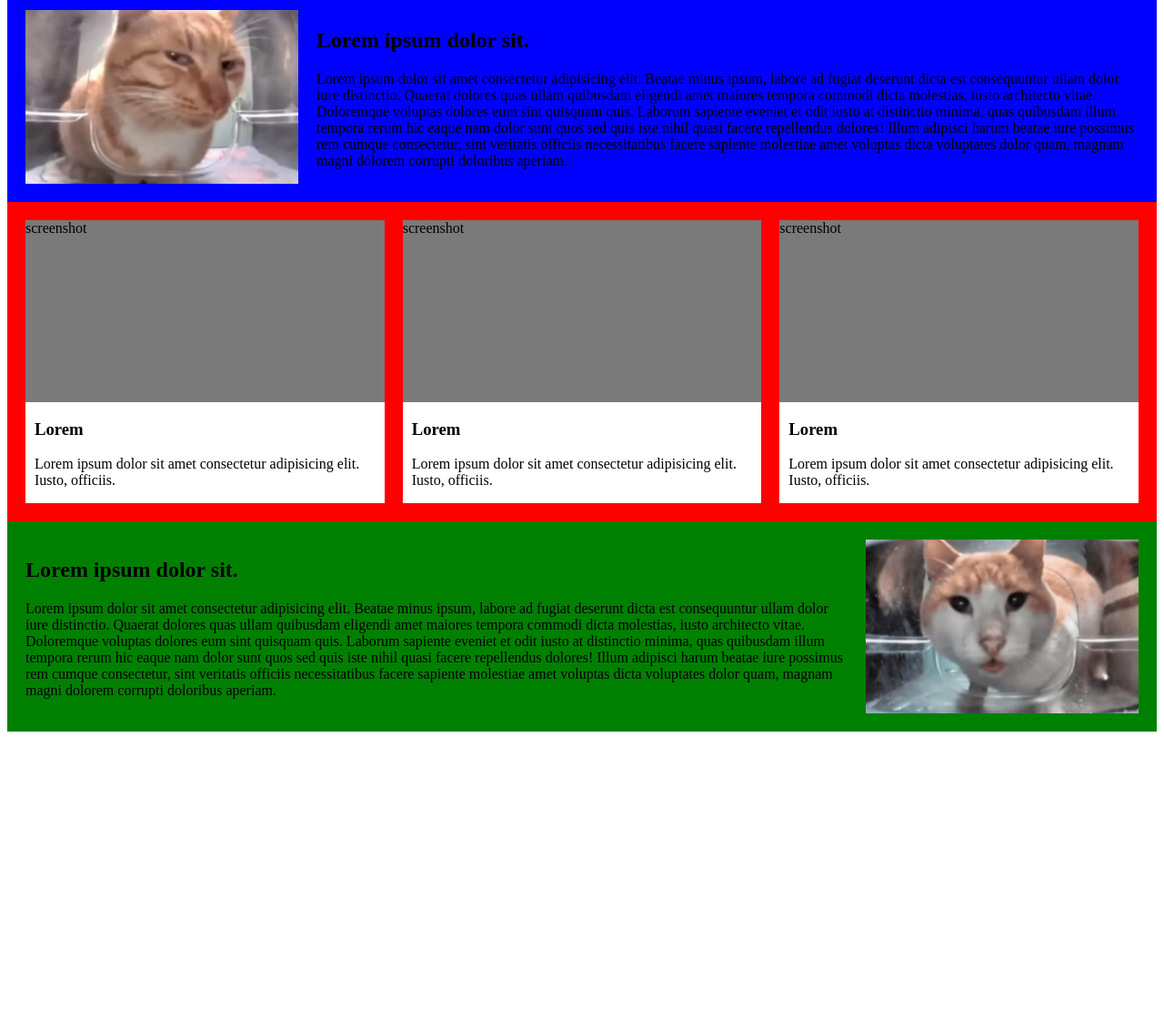
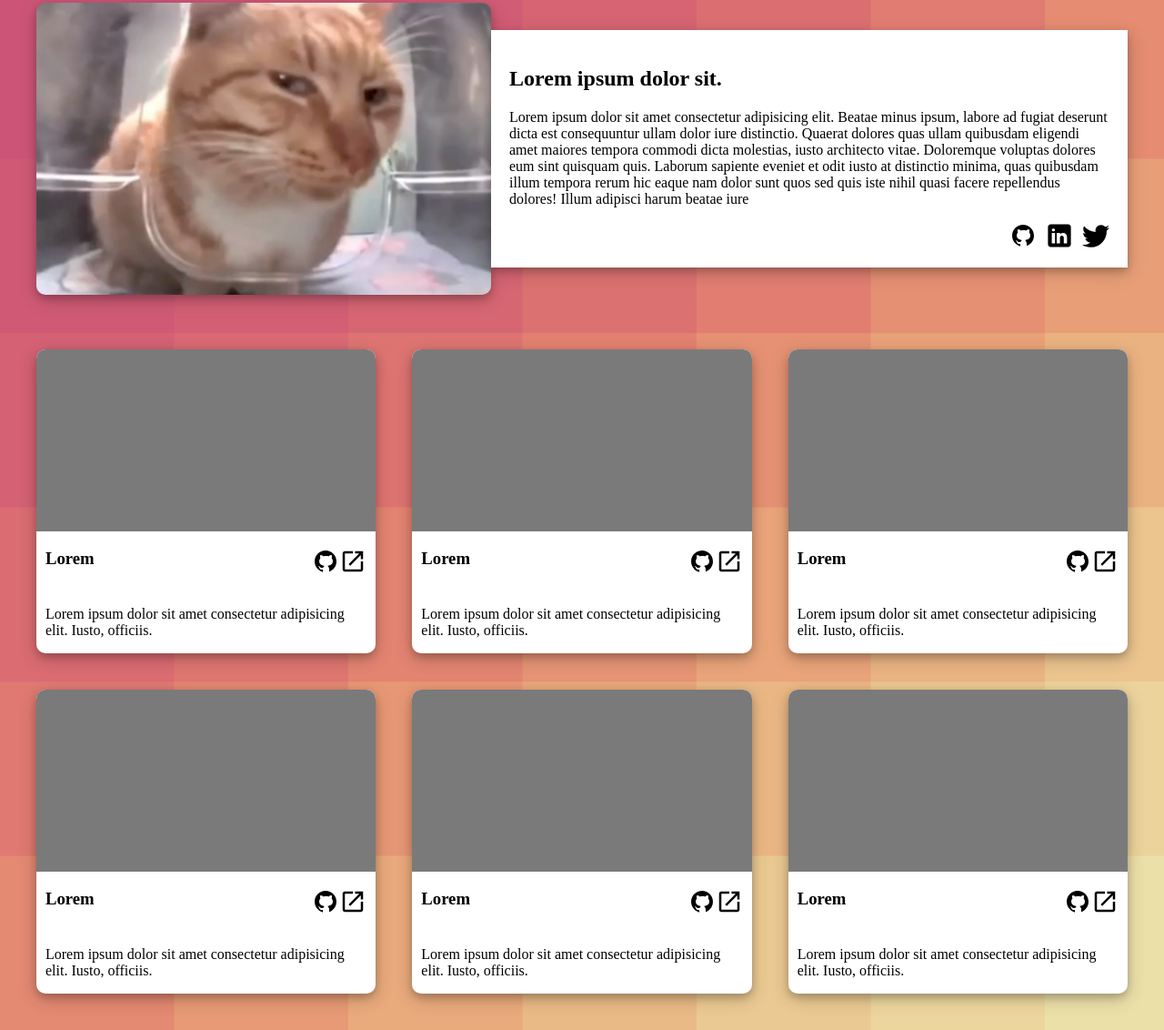
Before and after one commit to youyoumu/homepage, a plain HTML site: page index.html in a window 1280 px wide. Shown: the part 17-1149 px from the top of the page at 91% size. Before the commit the page ends 829 px from the top, so only its background shows below. Drawn offline with Linux system fonts and the light colour scheme.

Commit message:
Complete 3 layout

```diff
--- a/index.html
+++ b/index.html
@@ -9,46 +9,112 @@
 </head>
 
 <body>
+    <main>
         <div class="introduction">
             <img src="img/side_eye_cat.jpg" alt="cat looking to the">
-        <div>
+            <div class="introduction-text">
                 <h2>Lorem ipsum dolor sit.</h2>
-            <p>Lorem ipsum dolor sit amet consectetur adipisicing elit. Beatae minus ipsum, labore ad fugiat deserunt
+                <p>Lorem ipsum dolor sit amet consectetur adipisicing elit. Beatae minus ipsum, labore ad fugiat
+                    deserunt
                     dicta
-                est consequuntur ullam dolor iure distinctio. Quaerat dolores quas ullam quibusdam eligendi amet maiores
-                tempora commodi dicta molestias, iusto architecto vitae. Doloremque voluptas dolores eum sint quisquam
+                    est consequuntur ullam dolor iure distinctio. Quaerat dolores quas ullam quibusdam eligendi amet
+                    maiores
+                    tempora commodi dicta molestias, iusto architecto vitae. Doloremque voluptas dolores eum sint
+                    quisquam
                     quis.
                     Laborum sapiente eveniet et odit iusto at distinctio minima, quas quibusdam illum tempora rerum hic
                     eaque
-                nam dolor sunt quos sed quis iste nihil quasi facere repellendus dolores! Illum adipisci harum beatae
-                iure
-                possimus rem cumque consectetur, sint veritatis officiis necessitatibus facere sapiente molestiae amet
-                voluptas dicta voluptates dolor quam, magnam magni dolorem corrupti doloribus aperiam.</p>
+                    nam dolor sunt quos sed quis iste nihil quasi facere repellendus dolores! Illum adipisci harum
+                    beatae
+                    iure</p>
+                <div class="icons">
+                    <img src="img/icons8-github.svg" alt="github">
+                    <img src="img/icons8-linkedin.svg" alt="linked in">
+                    <img src="img/icons8-twitter.svg" alt="twitter">
+                </div>
             </div>
         </div>
         <div class="project-container">
             <div class="project-card">
-            <div class="project-screenshot">screenshot</div>
+                <div class="project-screenshot"></div>
                 <div class="project-description">
+                    <div>
                         <h3>Lorem</h3>
+                        <div class="card-icons">
+                            <img src="img/icons8-github.svg" alt="">
+                            <img src="img/open_in_new_FILL0_wght400_GRAD0_opsz24.svg" alt="">
+                        </div>
+                    </div>
                     <p>Lorem ipsum dolor sit amet consectetur adipisicing elit. Iusto, officiis.</p>
                 </div>
             </div>
             <div class="project-card">
-            <div class="project-screenshot">screenshot</div>
+                <div class="project-screenshot"></div>
                 <div class="project-description">
+                    <div>
                         <h3>Lorem</h3>
+                        <div class="card-icons">
+                            <img src="img/icons8-github.svg" alt="">
+                            <img src="img/open_in_new_FILL0_wght400_GRAD0_opsz24.svg" alt="">
+                        </div>
+                    </div>
                     <p>Lorem ipsum dolor sit amet consectetur adipisicing elit. Iusto, officiis.</p>
                 </div>
             </div>
             <div class="project-card">
-            <div class="project-screenshot">screenshot</div>
+                <div class="project-screenshot"></div>
                 <div class="project-description">
+                    <div>
                         <h3>Lorem</h3>
+                        <div class="card-icons">
+                            <img src="img/icons8-github.svg" alt="">
+                            <img src="img/open_in_new_FILL0_wght400_GRAD0_opsz24.svg" alt="">
+                        </div>
+                    </div>
+                    <p>Lorem ipsum dolor sit amet consectetur adipisicing elit. Iusto, officiis.</p>
+                </div>
+            </div>
+            <div class="project-card">
+                <div class="project-screenshot"></div>
+                <div class="project-description">
+                    <div>
+                        <h3>Lorem</h3>
+                        <div class="card-icons">
+                            <img src="img/icons8-github.svg" alt="">
+                            <img src="img/open_in_new_FILL0_wght400_GRAD0_opsz24.svg" alt="">
+                        </div>
+                    </div>
+                    <p>Lorem ipsum dolor sit amet consectetur adipisicing elit. Iusto, officiis.</p>
+                </div>
+            </div>
+            <div class="project-card">
+                <div class="project-screenshot"></div>
+                <div class="project-description">
+                    <div>
+                        <h3>Lorem</h3>
+                        <div class="card-icons">
+                            <img src="img/icons8-github.svg" alt="">
+                            <img src="img/open_in_new_FILL0_wght400_GRAD0_opsz24.svg" alt="">
+                        </div>
+                    </div>
+                    <p>Lorem ipsum dolor sit amet consectetur adipisicing elit. Iusto, officiis.</p>
+                </div>
+            </div>
+            <div class="project-card">
+                <div class="project-screenshot"></div>
+                <div class="project-description">
+                    <div>
+                        <h3>Lorem</h3>
+                        <div class="card-icons">
+                            <img src="img/icons8-github.svg" alt="">
+                            <img src="img/open_in_new_FILL0_wght400_GRAD0_opsz24.svg" alt="">
+                        </div>
+                    </div>
                     <p>Lorem ipsum dolor sit amet consectetur adipisicing elit. Iusto, officiis.</p>
                 </div>
             </div>
         </div>
+    </main>
     <div class="footer">
         <div>
             <h2>Lorem ipsum dolor sit.</h2>
--- a/style.css
+++ b/style.css
@@ -1,44 +1,169 @@
+main {
+    background-image: url("img/radiant-gradient.svg");
+    background-size: cover;
+}
+
 .introduction {
     display: flex;
-    background-color: blue;
-    padding: 20px;
+    padding: 20px 40px 20px 40px;
 }
 
-.introduction img {
-    max-width: 300px;
+.introduction>img {
+    max-width: 500px;
     object-fit: cover;
-    margin-right: 20px;
+    border-radius: 10px;
+    box-shadow: 0 4px 8px 0 rgba(0, 0, 0, 0.2), 0 6px 20px 0 rgba(0, 0, 0, 0.19);
+}
+
+
+.introduction-text {
+    box-shadow: 0 4px 8px 0 rgba(0, 0, 0, 0.2), 0 6px 20px 0 rgba(0, 0, 0, 0.19);
+    padding: 20px;
+    margin: 30px 0 30px 0;
+    background-color: white;
+
+}
+
+
+.icons {
+    display: flex;
+    justify-content: end;
+}
+
+.icons>img {
+    width: 30px;
+    height: 30px;
+    margin-left: 10px;
 }
 
 .project-container {
-    background-color: red;
     display: grid;
     grid-template-columns: repeat(3, 1fr);
-    gap: 20px;
-    padding: 20px;
+    gap: 40px;
+    padding: 40px;
+    justify-content: center;
 }
 
 .project-screenshot {
     background-color: rgb(122, 122, 122);
     height: 200px;
+    border-radius: 10px 10px 0 0;
 }
 
 .project-card {
     background-color: white;
+    border-radius: 10px;
+    box-shadow: 0 4px 8px 0 rgba(0, 0, 0, 0.2), 0 6px 20px 0 rgba(0, 0, 0, 0.19);
 }
 
 .project-description {
     padding: 0 10px 0 10px;
 }
 
+.project-description>div {
+    display: flex;
+    justify-content: space-between;
+}
+
+.card-icons {
+    margin-left: 10px;
+    display: flex;
+    padding: 18px 0 18px 0;
+}
+
+.card-icons>img {
+    width: 30px;
+    height: 30px;
+}
+
 .footer {
     display: flex;
-    background-color: green;
-    padding: 20px;
+    background-color: rgb(175, 0, 58);
+    padding: 20px 40px 20px 40px;
 }
 
-.footer img {
+.footer>img {
     max-width: 300px;
     object-fit: cover;
     margin-left: 20px;
+    border-radius: 10px;
 }
+
+body {
+    margin: 0;
+}
+
+.footer>div>p {
+    color: white;
+}
+
+.footer>div>h2 {
+    color: white;
+}
+
+@media only screen and (max-width: 1000px) {
+    .introduction>img {
+        max-width: 400px;
+    }
+
+    .introduction-text {
+        margin: 0px;
+    }
+
+    .introduction>img {
+        border-radius: 10px 0 0 10px;
+    }
+
+    .project-container {
+        grid-template-columns: repeat(2, 1fr);
+    }
+
+    .footer>img {
+        max-width: 400px;
+    }
+}
+
+@media only screen and (max-width: 800px) {
+    .introduction>img {
+        max-width: 100%;
+    }
+
+    .introduction-text {
+        margin: 0px;
+    }
+
+    .introduction>img {
+        border-radius: 0;
+    }
+
+    .project-container {
+        grid-template-columns: repeat(1, 1fr);
+        gap: 20px;
+        padding: 20px;
+    }
+
+    .introduction {
+        flex-direction: column;
+        padding: 0;
+    }
+
+    .footer {
+        flex-direction: column;
+        padding: 0;
+    }
+
+    .footer>img {
+        max-width: 100%;
+        object-fit: cover;
+        border-radius: 0px;
+        margin: 0;
+    }
+
+    .footer>div {
+        padding: 0 20px 0 20px;
+    }
+
+    main {
+        padding-bottom: 100px;
+    }
+}
```
Also changed, not shown: img/icons8-github.svg (added), img/icons8-linkedin.svg (added), img/icons8-twitter.svg (added), img/open_in_new_FILL0_wght400_GRAD0_opsz24.svg (added), img/radiant-gradient.svg (added). Lines whose indentation alone changed are shown as unchanged.
